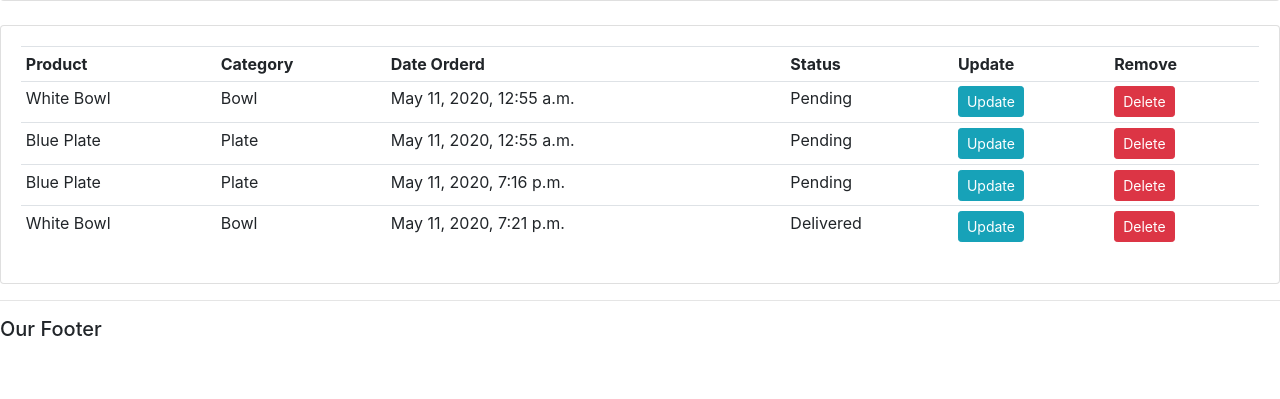
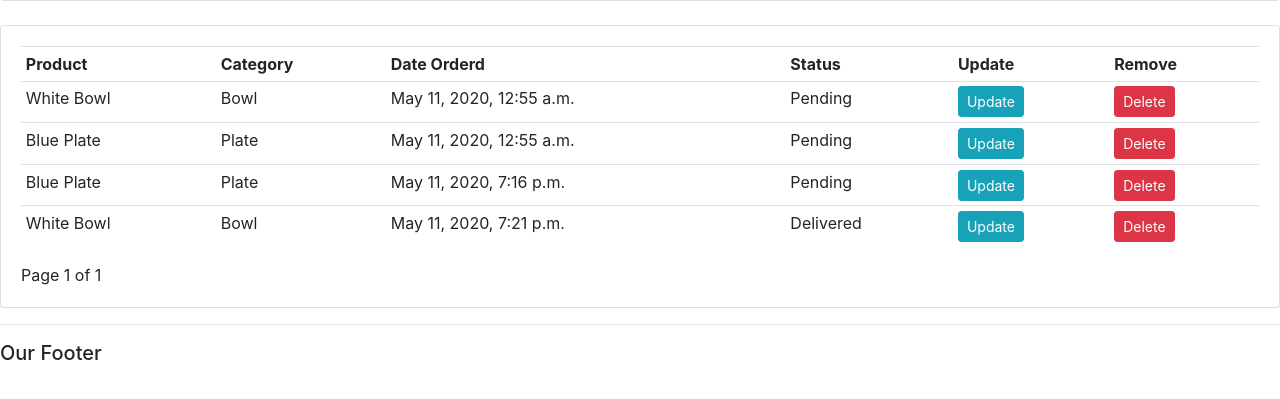
Before and after one commit to jpkim921/trooff, a Django app: page /customer/1/ in a window 1280 px wide. Shown: the part 370-769 px from the top of the page. Run offline with Django 3.2, Linux system fonts and the light colour scheme; data comes from the database, SQL or seed files in the repository; both versions use the stored data as it was after the commit; some libraries are stand-ins or nearby versions.

Commit message:
add pagination to customer orders

```diff
--- a/accounts/templates/accounts/customer.html
+++ b/accounts/templates/accounts/customer.html
@@ -10,7 +10,9 @@
       <a class="btn btn-outline-info btn-sm btn-block" href=""
         >Update Customer</a
       >
-      <a class="btn btn-outline-info btn-sm btn-block" href="{% url 'create_order' customer.id %}"
+      <a
+        class="btn btn-outline-info btn-sm btn-block"
+        href="{% url 'create_order' customer.id %}"
         >Place Order</a
       >
     </div>
@@ -59,7 +61,7 @@
           <th>Update</th>
           <th>Remove</th>
         </tr>
-        {% for order in orders %}
+        {% for order in page_obj %}
         <tr>
           <td>{{order.product}}</td>
           <td>{{order.product.category}}</td>
@@ -82,6 +84,23 @@
         </tr>
         {% endfor %}
       </table>
+      <div class="pagination">
+        <span class="step-links">
+          {% if page_obj.has_previous %}
+          <a href="?page=1">&laquo; first</a>
+          <a href="?page={{ page_obj.previous_page_number }}">previous</a>
+          {% endif %}
+
+          <span class="current">
+            Page {{ page_obj.number }} of {{ page_obj.paginator.num_pages }}
+          </span>
+
+          {% if page_obj.has_next %}
+          <a href="?page={{ page_obj.next_page_number }}">next</a>
+          <a href="?page={{ page_obj.paginator.num_pages }}">last &raquo;</a>
+          {% endif %}
+        </span>
+      </div>
     </div>
   </div>
 </div>
--- a/accounts/views.py
+++ b/accounts/views.py
@@ -7,6 +7,7 @@ from products.models import *
 from .forms import OrderForm
 from .filters import OrderFilter
 
+from django.core.paginator import Paginator
 
 def home(request):
     orders = Order.objects.all()
@@ -41,11 +42,16 @@ def customer(request, pk):
     myFilter = OrderFilter(request.GET, queryset=orders)
     orders = myFilter.qs
 
+    paginator = Paginator(orders, 5)
+    page_number = request.GET.get('page')
+    page_obj = paginator.get_page(page_number)
+
     context = {
         'customer': customer,
         'orders': orders,
         'orders_count': orders_count,
-        'myFilter': myFilter
+        'myFilter': myFilter,
+        'page_obj': page_obj
     }
     return render(request, 'accounts/customer.html', context)
 
```
Also changed, not shown: db.sqlite3.
